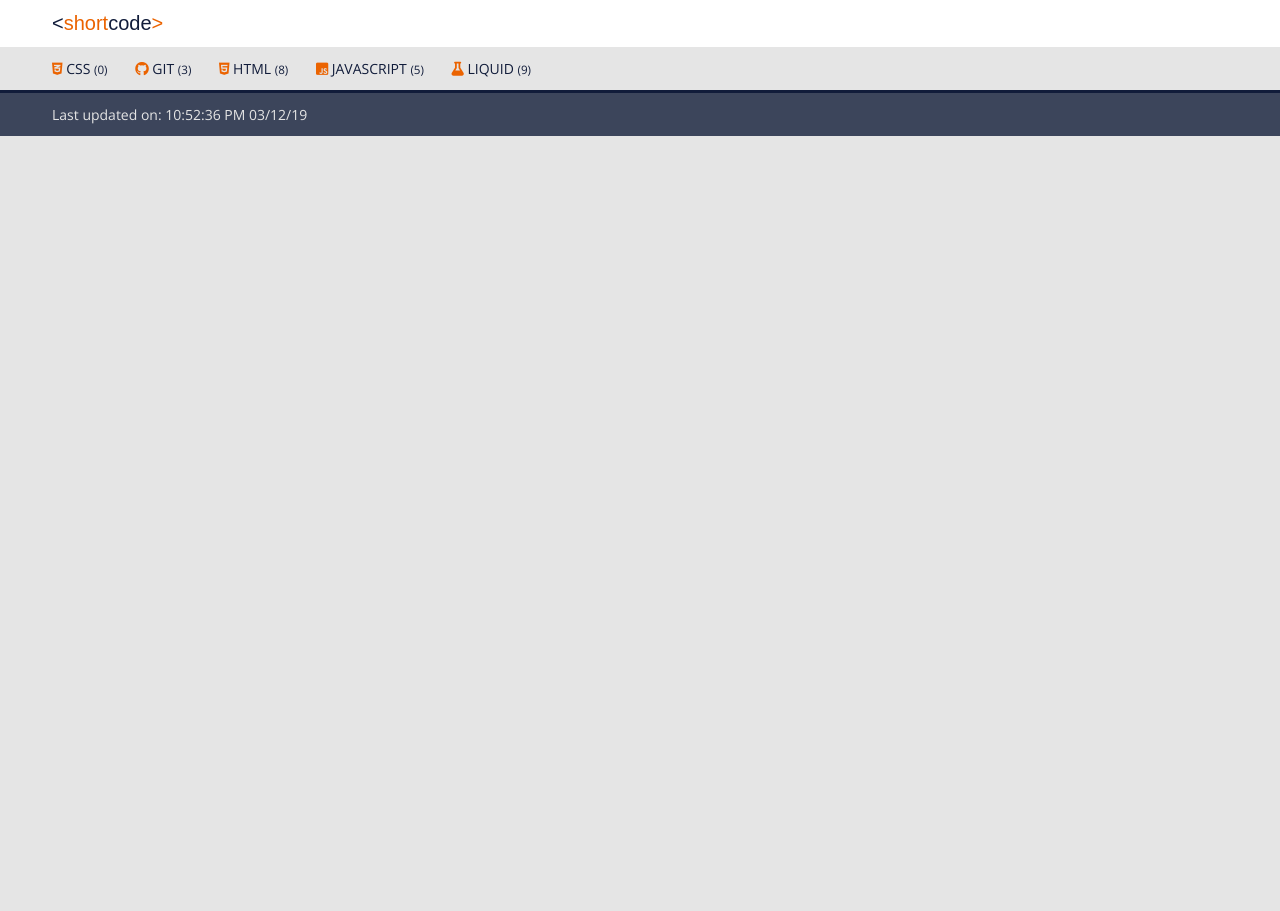
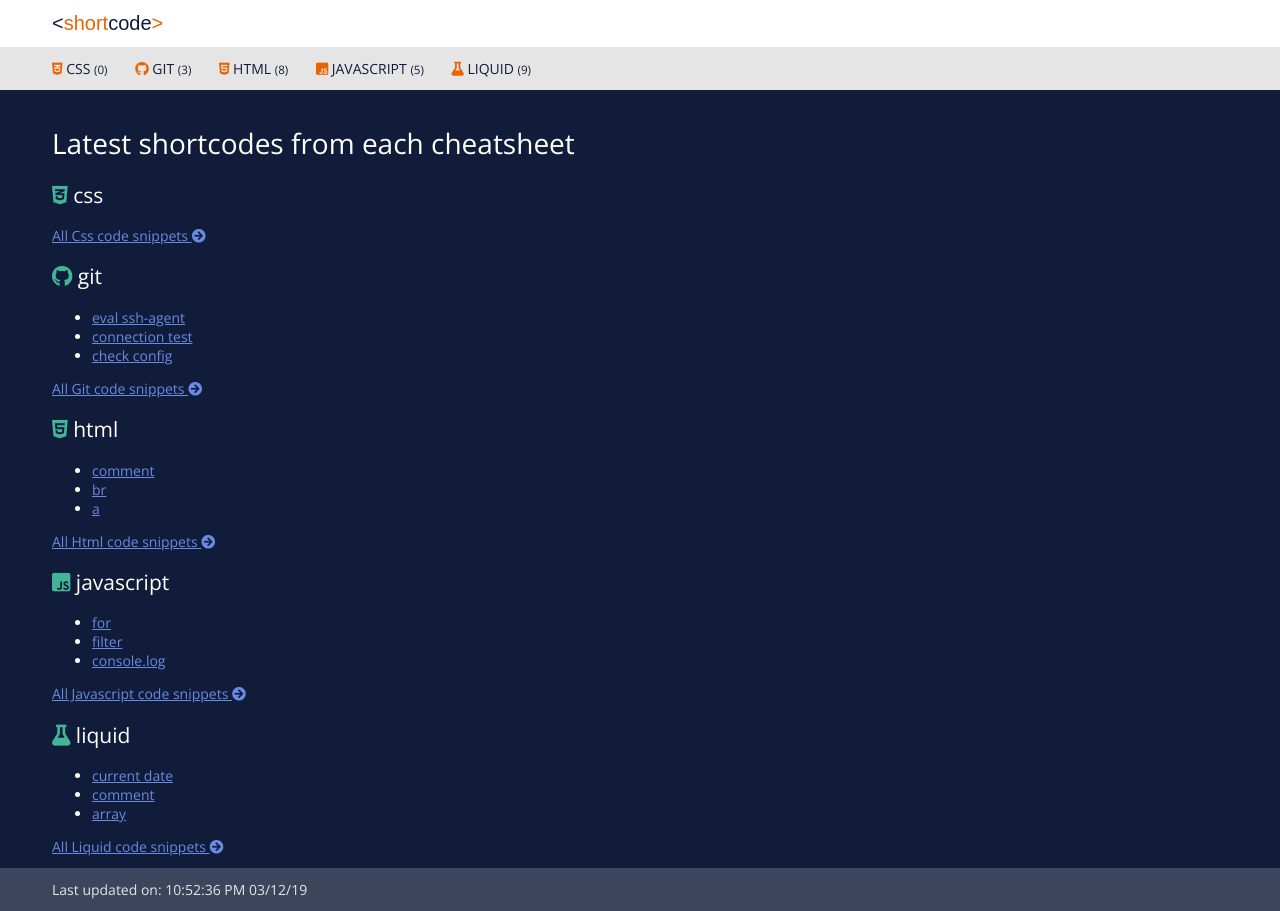
Before and after one commit to proochster/shortcode, a Jekyll site: the page built from index.html, in a window 1280 px wide. Built offline with Jekyll 4.4.1, drawn with Linux system fonts in a browser that asks for light colours; some web fonts are replaced.

Commit message:
+ Homepage content

```diff
--- a/_collections/_html/preload.html
+++ b/_collections/_html/preload.html
@@ -2,6 +2,5 @@
 title: preload
 description: Preload assets asynchronusly. Can be used for preloading scripts, stylesheets, images, fonts and other asset types.
 tags: html attribute async performance
-date: 2019-03-12 20:12:00 +0000
 ---
 <link rel="preload" href="style.css" as="style">
--- a/_collections/_liquid/date.html
+++ b/_collections/_liquid/date.html
@@ -2,6 +2,5 @@
 title: current date
 description: Get current time and date.
 tags: liquid date
-date: 2019-03-12 19:57:14 +0000
 ---
 {{" {{ site.time "}} }}
--- a/_includes/head.html
+++ b/_includes/head.html
@@ -40,7 +40,7 @@
     <link rel="stylesheet" href="https://use.fontawesome.com/releases/v5.7.2/css/all.css" integrity="sha384-fnmOCqbTlWIlj8LyTjo7mOUStjsKC4pOpQbqyi7RrhN7udi9RwhKkMHpvLbHG9Sr" crossorigin="anonymous">
     <link rel="icon" type="image/png" href="{{ site.url }}/favicon.png">
     <!-- development version, includes helpful console warnings -->
-    <script src="https://cdn.jsdelivr.net/npm/vue/dist/vue.js"></script>
+    <!-- <script src="https://cdn.jsdelivr.net/npm/vue/dist/vue.js"></script> -->
     <!-- production version, optimized for size and speed -->
     <!-- <script src="https://cdn.jsdelivr.net/npm/vue"></script> -->
 </head>
--- /dev/null
+++ b/_layouts/homepage.html
@@ -0,0 +1,12 @@
+---
+---
+{% include head.html %}
+{% include header.html %}
+{% include nav.html %}
+<!-- {% include search.html %} -->
+<main class="content">
+    <div class="wrapper">
+        {{ content }}
+    </div>
+</main>
+{% include footer.html %}
--- a/_styles/typography.scss
+++ b/_styles/typography.scss
@@ -3,7 +3,7 @@
 \*------------------------------------*/
 
 body{
-    color: $dark;
+    color: $light;
     font-family: 'Open Sans', sans-serif;
     font-size: 14px;
 }
@@ -38,6 +38,10 @@ a{
     &--dark{
         color: $dark;
     }
+
+    &--accent{
+        color: $style-1-accent;
+    }
 }
 
 .font{
--- a/index.html
+++ b/index.html
@@ -1,5 +1,16 @@
 ---
-layout: default
+layout: homepage
 title: Homepage
 permalink: /
 ---
+<h1>Latest shortcodes from each cheatsheet</h1>
+{% for collection in site.collections %}{% unless collection.label == "posts" %}
+<h2><i class="{{collection.icon}} color--accent"></i> {{ collection.label }}</h2>
+<ul>
+    {% assign sorted = site[collection.label] | sort: 'date' %}
+    {% for code in sorted reversed limit:3 %}
+        <li><a href="{{collection.permalink}}#{{ code.title }}" title="{{ collection.label | capitalize }} snippet - {{ code.title }}">{{ code.title }}</a></li>
+    {% endfor %}
+</ul>
+<a href="{{ collection.permalink }}">All {{ collection.label | capitalize }} code snippets <i class="fas fa-arrow-circle-right"></i></a>
+{% endunless %}{% endfor %}
```
